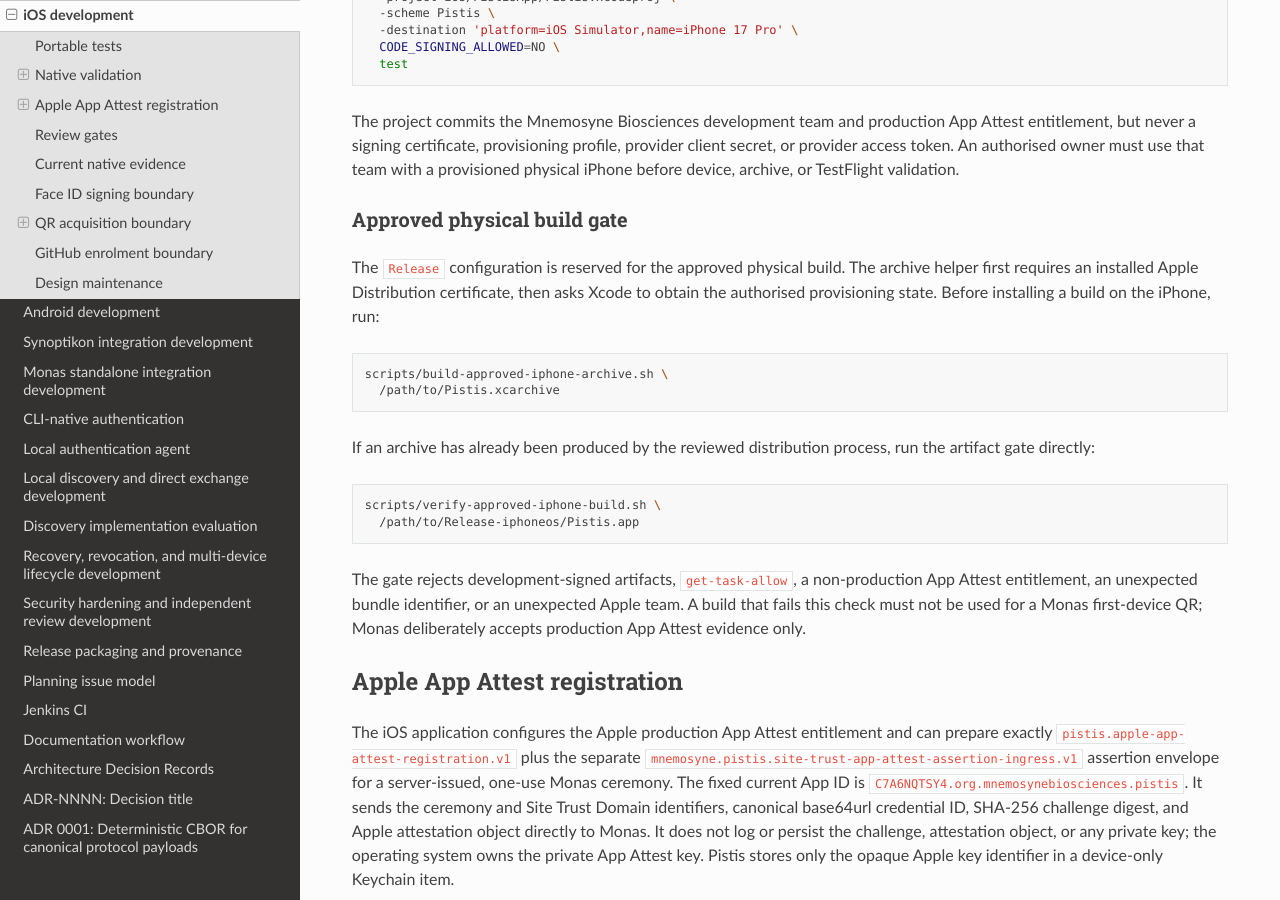
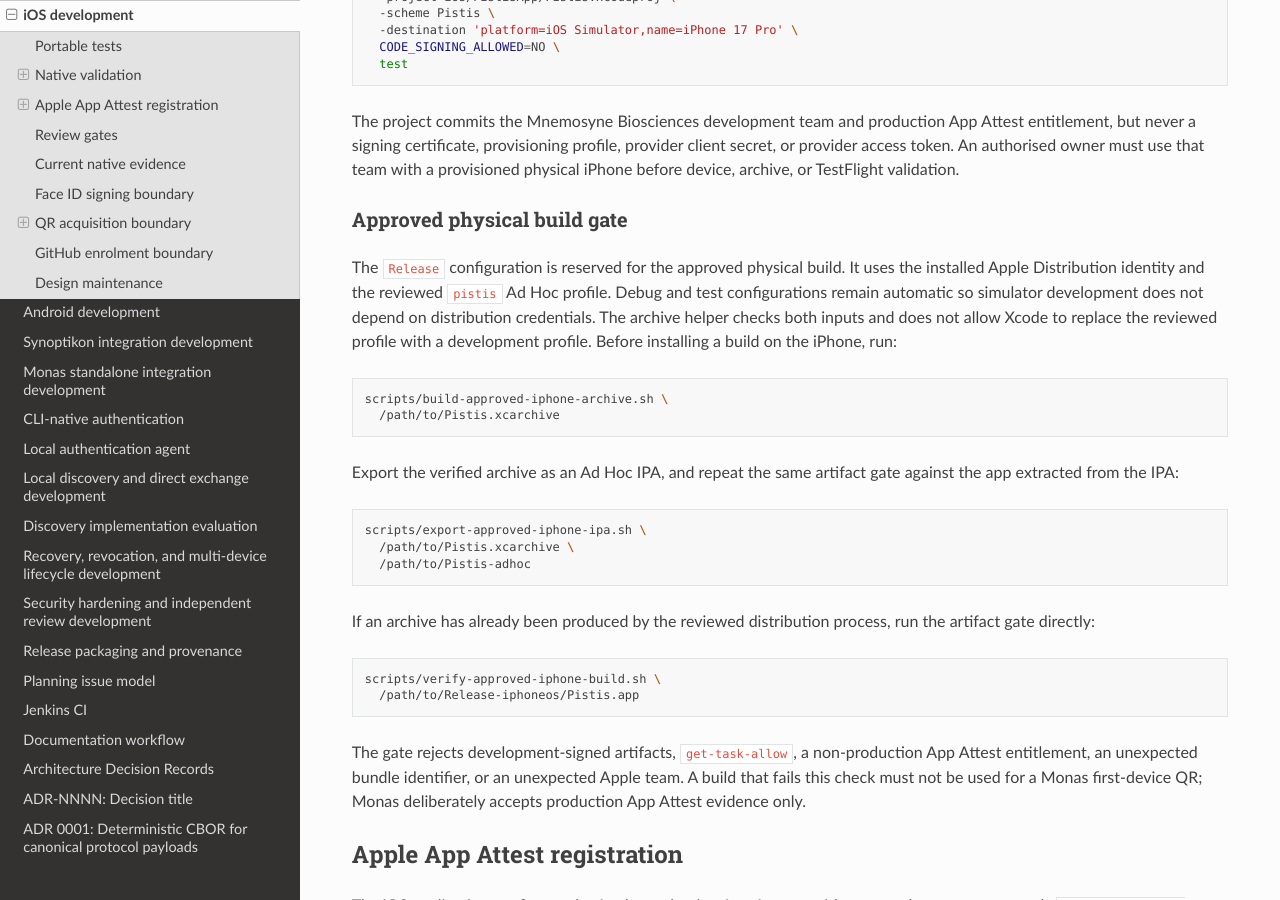
Before and after one commit to sagrudd/pistis, a Sphinx documentation site: the page built from docs/development/ios.md, in a window 1280 px wide and 900 px high, scrolled down 1220 px. Built offline with Sphinx 7.4.7 and the Read the Docs theme 3.1.0, drawn with Linux system fonts in a browser that asks for light colours; the version number could not be read and is left out.

Commit message:
ios: make approved ad hoc export deterministic

````diff
--- a/docs/development/ios.md
+++ b/docs/development/ios.md
@@ -69,14 +69,25 @@ TestFlight validation.
 
 ### Approved physical build gate
 
-The `Release` configuration is reserved for the approved physical build. The
-archive helper first requires an installed Apple Distribution certificate,
-then asks Xcode to obtain the authorised provisioning state. Before installing
-a build on the iPhone, run:
+The `Release` configuration is reserved for the approved physical build. It
+uses the installed Apple Distribution identity and the reviewed `pistis` Ad
+Hoc profile. Debug and test configurations remain automatic so simulator
+development does not depend on distribution credentials. The archive helper
+checks both inputs and does not allow Xcode to replace the reviewed profile
+with a development profile. Before installing a build on the iPhone, run:
 
 ```sh
 scripts/build-approved-iphone-archive.sh \
   /path/to/Pistis.xcarchive
+```
+
+Export the verified archive as an Ad Hoc IPA, and repeat the same artifact
+gate against the app extracted from the IPA:
+
+```sh
+scripts/export-approved-iphone-ipa.sh \
+  /path/to/Pistis.xcarchive \
+  /path/to/Pistis-adhoc
 ```
 
 If an archive has already been produced by the reviewed distribution process,
````
Also changed, not shown: CHANGELOG.md (+5 -0 lines), 3 other files.
